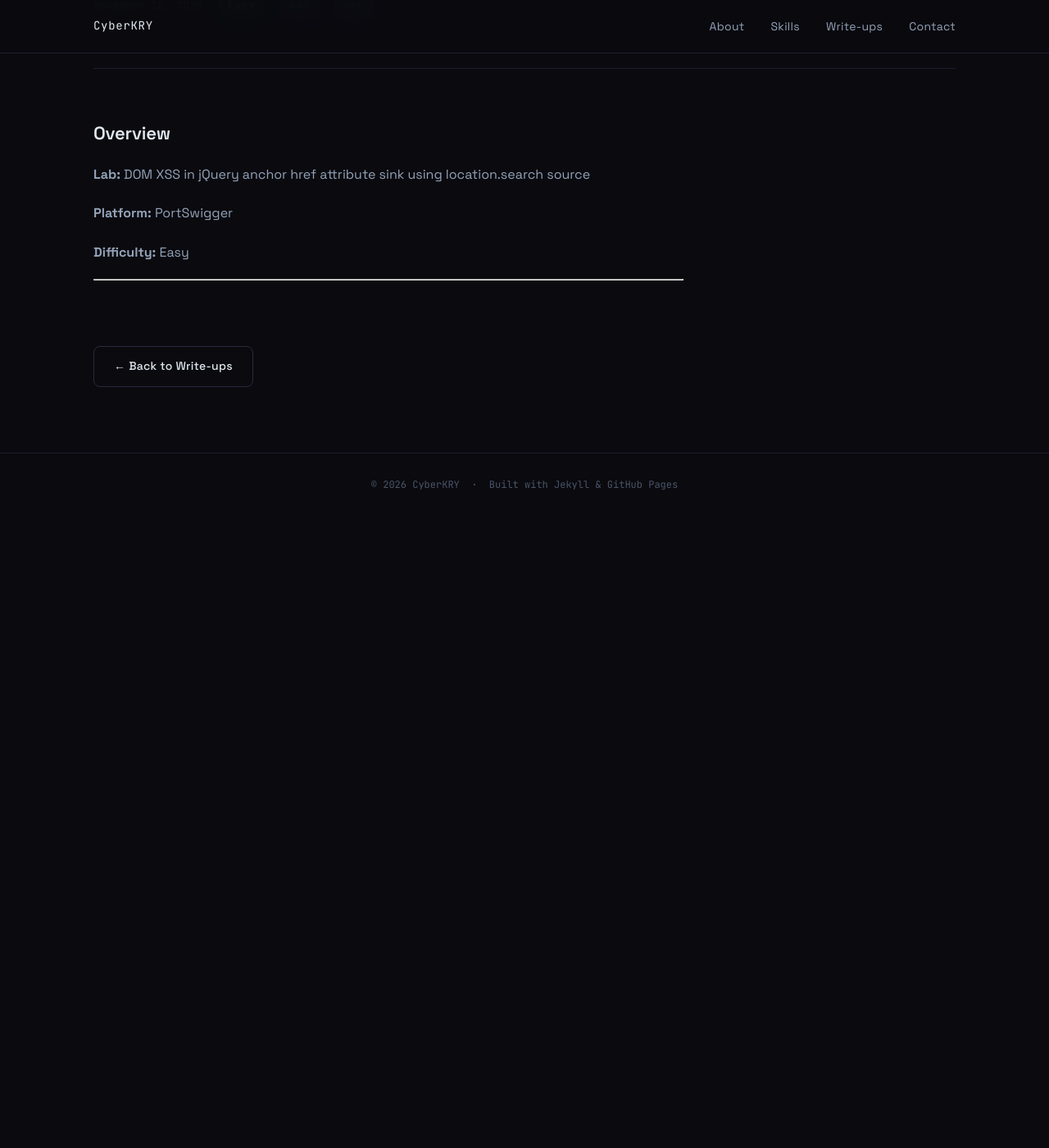
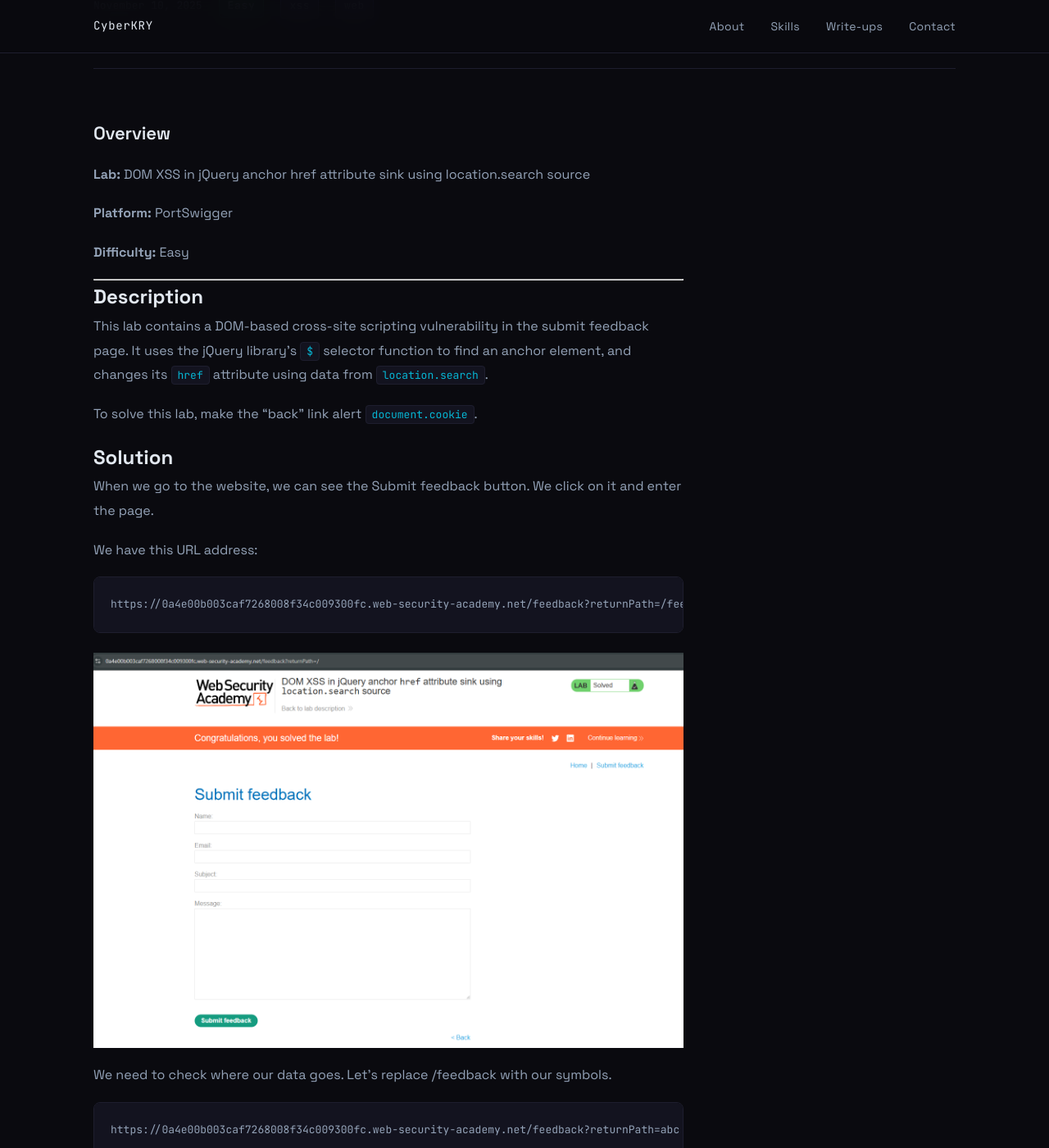
Before and after one commit to CyberKRY/CyberKRY.github.io, a Jekyll site: the page built from _posts/2025-11-10-portswigger-Lab: DOM XSS in jQuery anchor href attribute sink using location.search source.md, in a window 1280 px wide and 1400 px high, scrolled down 430 px. Shown: the whole window at 82% size. Built offline with Jekyll 4.4.1, drawn with Linux system fonts in a browser that asks for light colours; before the commit the page ends 1060 px from its top, so only the background shows below that; some of the changed text lies outside the part shown.

Commit message:
Update 2025-11-10-portswigger-Lab: DOM XSS in jQuery anchor href attribute sink using location.search source.md

````diff
--- a/_posts/2025-11-10-portswigger-Lab: DOM XSS in jQuery anchor href attribute sink using location.search source.md
+++ b/_posts/2025-11-10-portswigger-Lab: DOM XSS in jQuery anchor href attribute sink using location.search source.md
@@ -18,3 +18,46 @@
 **Difficulty:** Easy
 
 ---
+
+# Description
+
+This lab contains a DOM-based cross-site scripting vulnerability in the submit feedback page. It uses the jQuery library's `$` selector function to find an anchor element, and changes its `href` attribute using data from `location.search`.
+
+To solve this lab, make the "back" link alert `document.cookie`.
+
+# Solution
+
+When we go to the website, we can see the Submit feedback button. We click on it and enter the page.
+
+We have this URL address:
+
+```
+https://0a4e00b003caf7268008f34c009300fc.web-security-academy.net/feedback?returnPath=/feedback
+```
+<p align="center">
+  <img src="/assets/css/img/XXS/XXS15.png" alt="XXS" />
+</p>
+
+We need to check where our data goes. Let's replace /feedback with our symbols.
+
+```
+https://0a4e00b003caf7268008f34c009300fc.web-security-academy.net/feedback?returnPath=abc
+```
+Then we enter the developer tools.
+
+Using the search engine, we search for our input (CTRL + F)
+
+<p align="center">
+  <img src="/assets/css/img/XXS/XXS16.png" alt="XXS" />
+</p>
+
+Since our parameter is included in the href, we can use this payload.
+
+```
+https://0a4e00b003caf7268008f34c009300fc.web-security-academy.net/feedback?returnPath=javascript:alert(123)
+```
+After that, if we click <Back, DOM XXS will work.
+
+<p align="center">
+  <img src="/assets/css/img/XXS/XXS17.png" alt="XXS" />
+</p>
````
